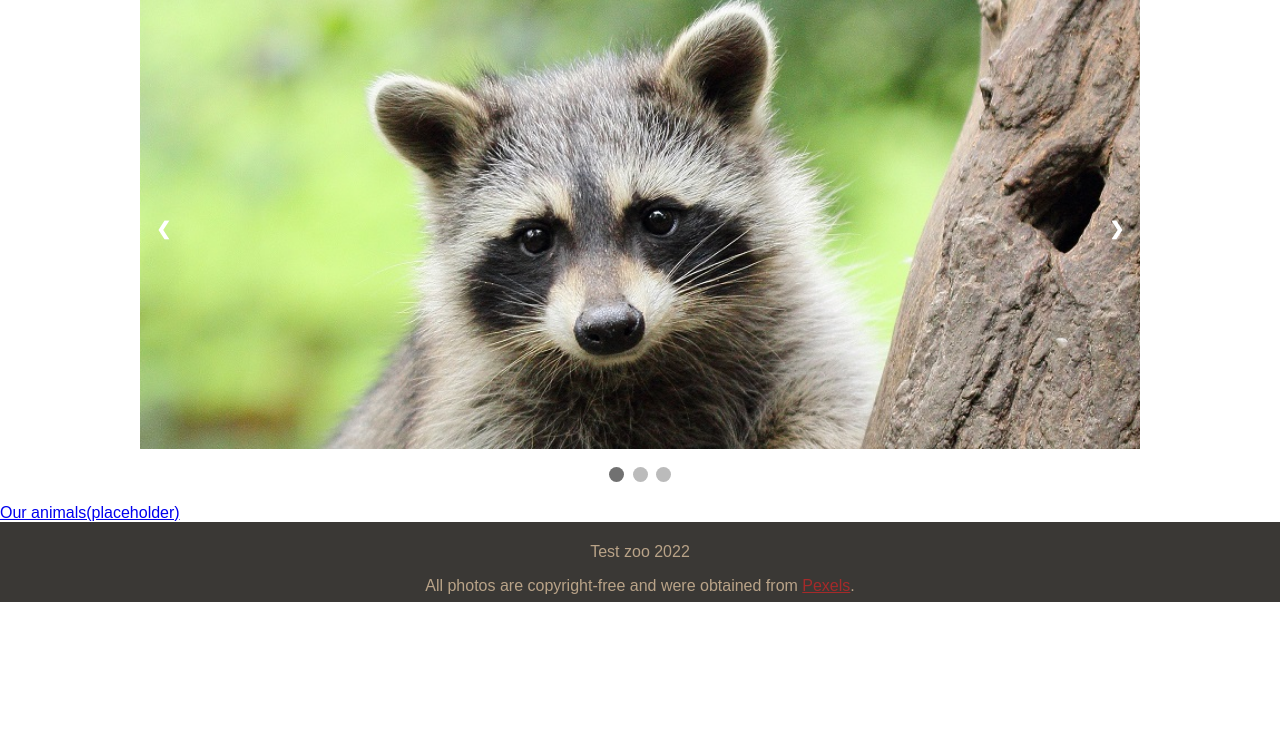
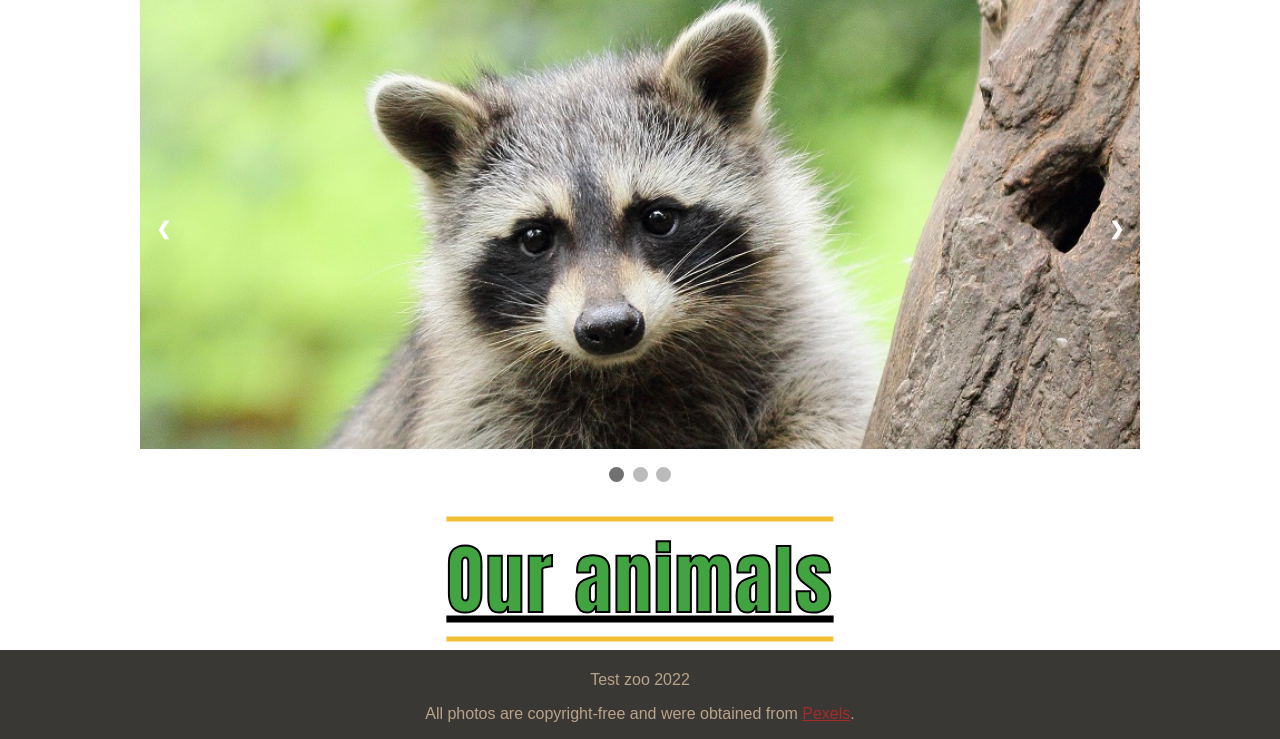
Before and after one commit to Lupu-MarineiGabrielB2/TW2022, a PHP site: page /home.html in a window 1280 px wide. Shown: the part 61-800 px from the top of the page. Run offline with PHP 8.4, Linux system fonts and the light colour scheme.

Commit message:
home page

```diff
--- a/meow/home.html
+++ b/meow/home.html
@@ -3,7 +3,8 @@
 <html lang="en">
 
 <head>
-    <meta name="description" content="The list of animals">
+    <meta name="description" content="Home page">
+    <meta name="viewport" content="width=device-width, initial-scale=1.0">
     <title> Animals </title>
     <link rel="stylesheet" href="styles/animals/layout.css"/>
     <link rel="icon" href="pictures/favicon-16x16.ico"/>
@@ -49,7 +50,7 @@
     <span class="dot" onclick="currentSlide(3)"></span>
   </div>
   <br>
-  <a href="animals.html">Our animals(placeholder)</a>
+  <a class="title" href="animals.html">Our animals</a>
 
 
   <script>
--- a/meow/styles/home.css
+++ b/meow/styles/home.css
@@ -1,4 +1,5 @@
 * {box-sizing:border-box}
+
 
 /* Slideshow container */
 .slideshow-container {
@@ -79,13 +80,7 @@
   to {opacity: 1}
 }
 footer{
-
-    width: 100%;
-    background-color: rgb(58, 56, 53);
-    padding-top: 5px;
-    min-height: 5em;
-    color:rgb(185, 163, 136);
-    text-align: center;
+ display: none;
 }
 
 
@@ -101,3 +96,48 @@ footer{
     position: relative;
     object-fit: cover;
 }
+.title{
+  max-width: fit-content;
+  border-top: 5px solid rgb(241, 191, 53);
+  border-bottom: 5px solid rgb(241, 191, 53);
+  font-family: Impact, Haettenschweiler, 'Arial Narrow Bold', sans-serif;
+  font-size: 6vw;
+  color:rgb(65, 164, 65);;
+  letter-spacing: 2px;
+  -webkit-text-stroke-width: 2px;
+  -webkit-text-stroke-color: black;
+  position: absolute;
+  transform: translate(-50%, -50%);
+  left: 50%;
+  margin-top: 25px;
+}
+
+@media only screen and (min-width: 768px) {
+  footer{
+    position: absolute;
+    bottom: 0;
+    width: 100%;
+    background-color: rgb(58, 56, 53);
+    padding-top: 5px;
+    min-height: 5em;
+    color:rgb(185, 163, 136);
+    text-align: center;
+    display: block;
+  }
+
+  .title{
+    max-width: fit-content;
+    border-top: 5px solid rgb(241, 191, 53);
+    border-bottom: 5px solid rgb(241, 191, 53);
+    font-family: Impact, Haettenschweiler, 'Arial Narrow Bold', sans-serif;
+    font-size: 6vw;
+    color:rgb(65, 164, 65);;
+    letter-spacing: 2px;
+    -webkit-text-stroke-width: 2px;
+    -webkit-text-stroke-color: black;
+    position: absolute;
+    transform: translate(-50%, -50%);
+    left: 50%;
+    margin-top: 75px;
+  }
+}
```
